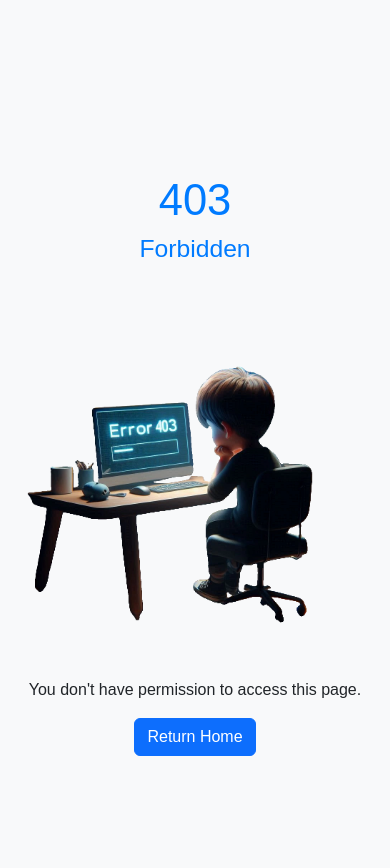
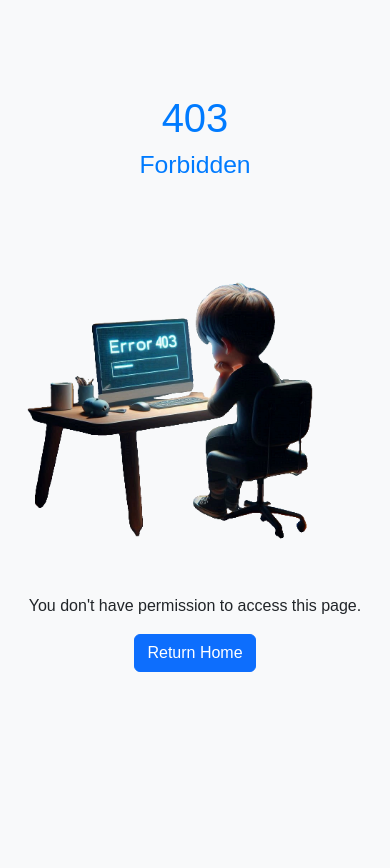
Before and after one commit to Ulduzpp/Smart_Web_Nexus, a Flask app: template templates/error_403.html in a window 390 px wide. Run offline with Flask 3, Linux system fonts and the light colour scheme; the template is opened without the code that fills it, so the values that code supplies are empty.

Commit message:
Update base_error.html

```diff
--- a/templates/base_error.html
+++ b/templates/base_error.html
@@ -19,7 +19,15 @@
     }
     .content-center {
       text-align: center;
-      padding-top: 150px;
+      padding-top: 70px;
+    }
+    .display-1 {
+      font-size: 5.5rem;
+    }
+    @media (max-width: 576px) {
+      .display-1{
+        font-size: 2.5rem;
+      }
     }
   </style>
 </head>
```
